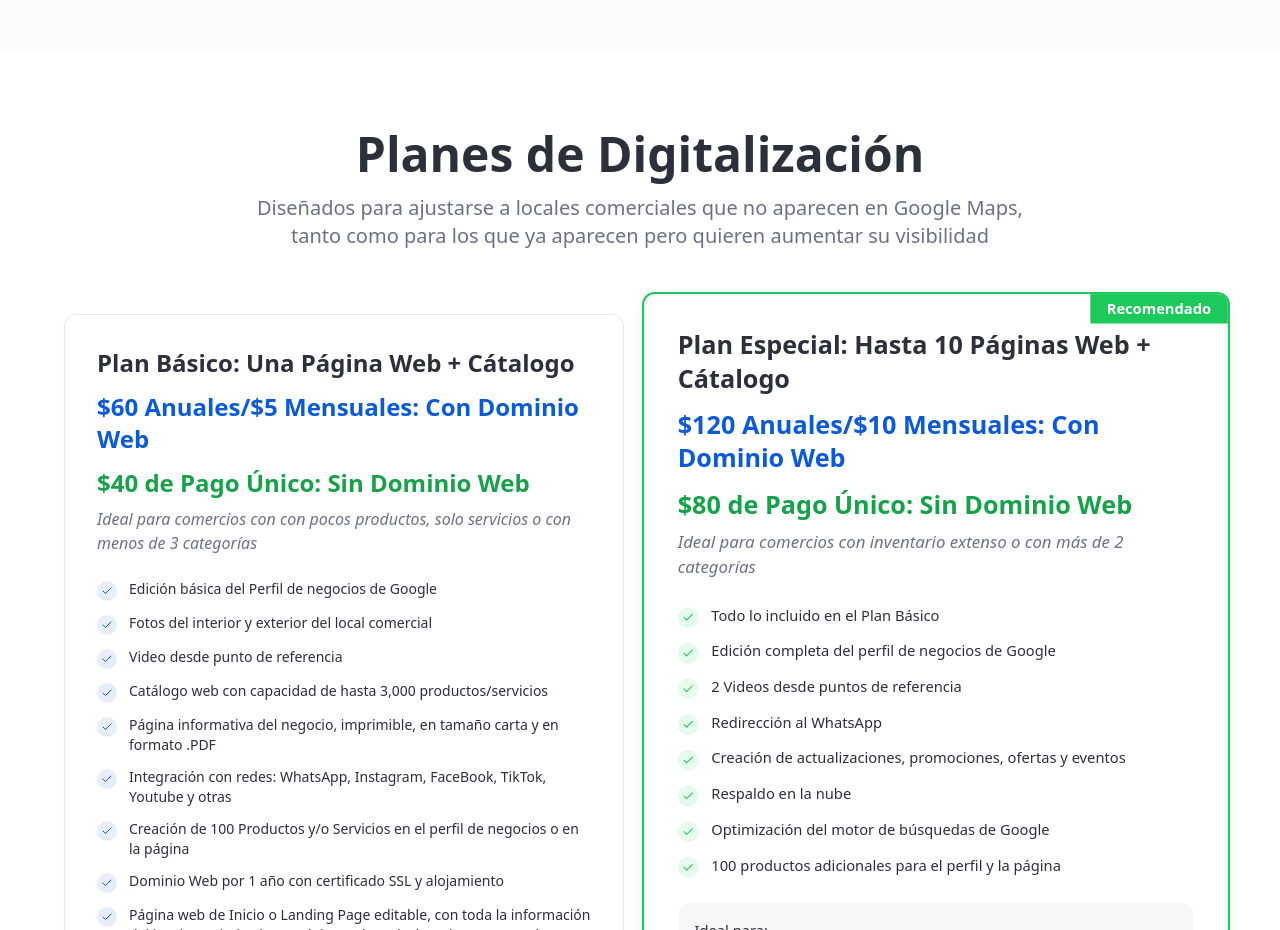
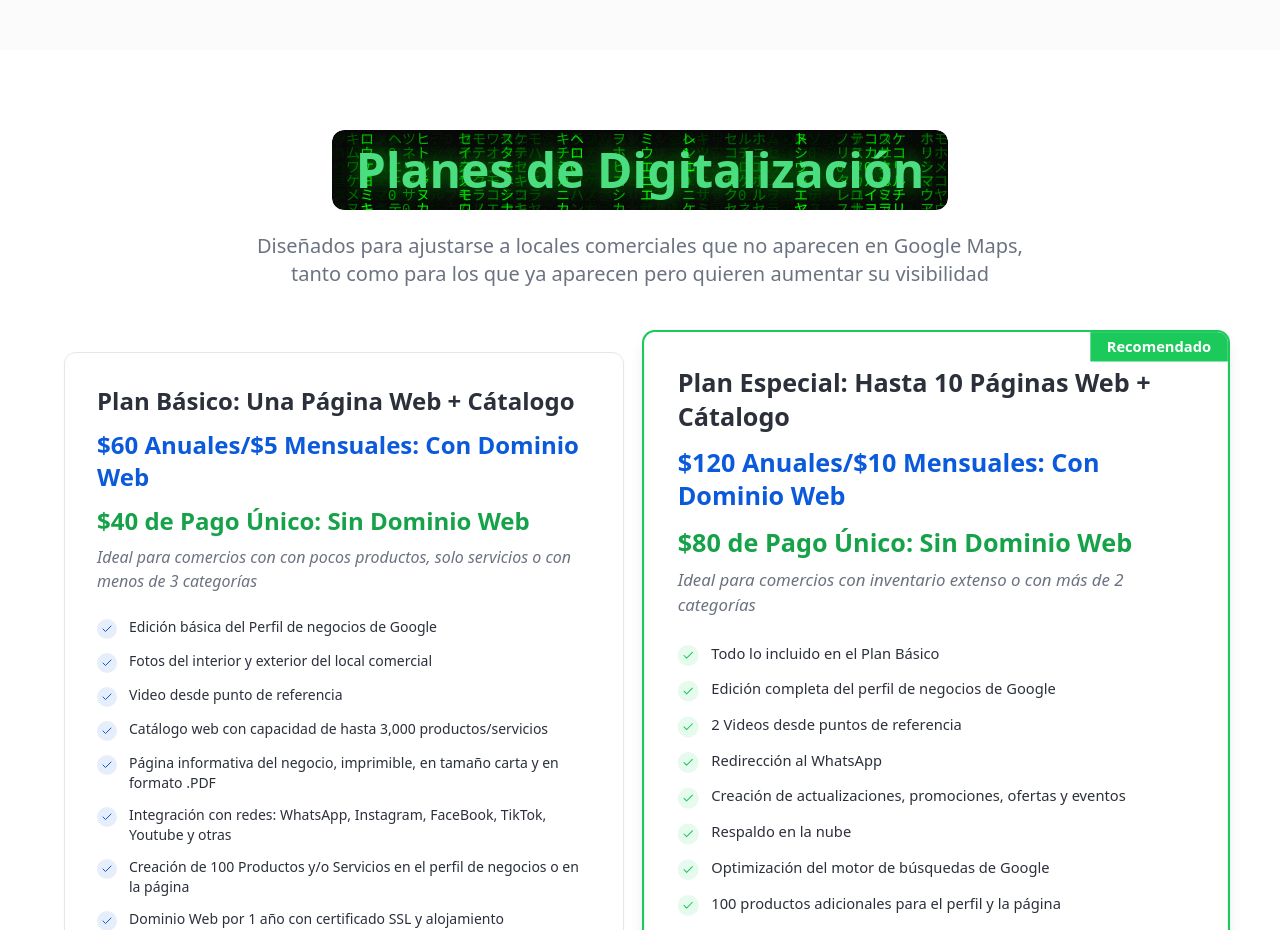
Before and after one commit to planhibrido-source/planhibrido-revamped, a React (Vite) app: page / in a window 1280 px wide. Shown: the part 2440-3370 px from the top of the page. Built offline with nearby package versions, Linux system fonts and the light colour scheme; the HTML template or start-up script is replaced by a standard one; a web font is replaced by a local one.

Commit message:
Añadió efecto Matrix a Planes
Co-authored-by: planhibrido-source <238339532+planhibrido-source@users.noreply.github.com>

```diff
--- a/src/components/Plans.tsx
+++ b/src/components/Plans.tsx
@@ -112,9 +112,7 @@ export const Plans = () => {
       <div className="container mx-auto max-w-7xl">
         {/* Header */}
         <div className="text-center mb-16 space-y-4">
-          <h2 className="text-4xl sm:text-5xl font-bold text-foreground">
-            Planes de Digitalización
-          </h2>
+          <MatrixTitle text="Planes de Digitalización" />
           <p className="text-xl text-muted-foreground max-w-3xl mx-auto">
             Diseñados para ajustarse a locales comerciales que no aparecen en Google Maps, tanto como para los que ya aparecen pero quieren aumentar su visibilidad
           </p>
```
